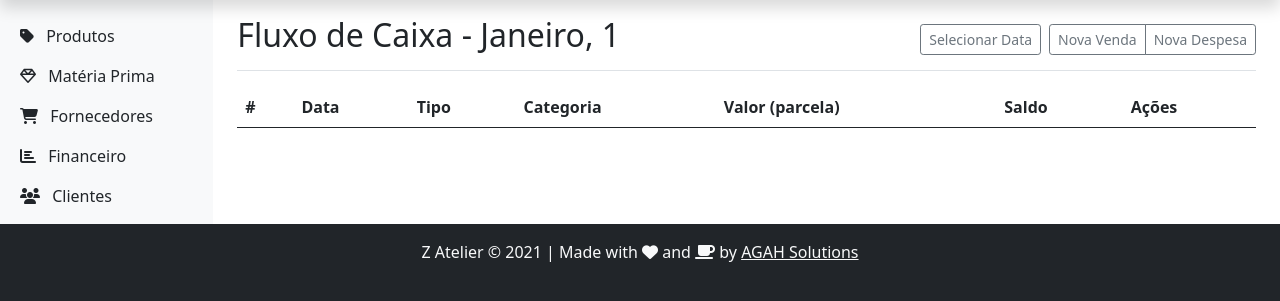
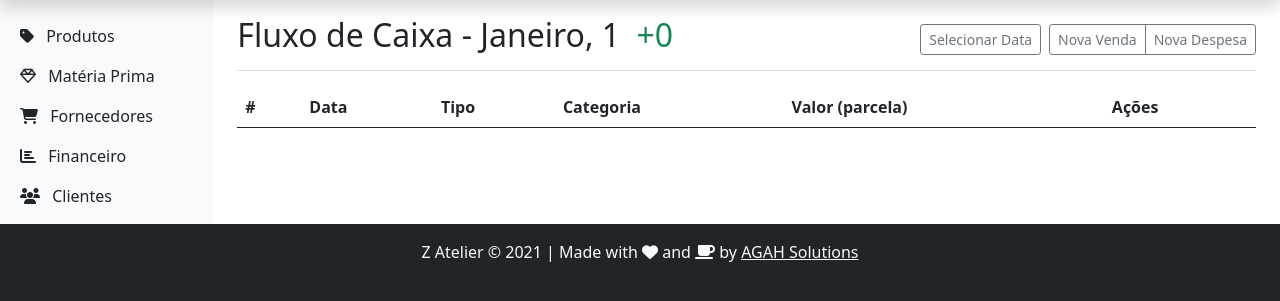
Before and after one commit to h-zanetti/jewelry-manager, a Django app: page /financeiro/fluxo_de_caixa/1/1/ in a window 1280 px wide. Shown: the part 40-341 px from the top of the page. Run offline with Django 3.2, Linux system fonts and the light colour scheme; a user stored in the database is signed in; tables that the repository leaves empty hold one stand-in row (values such as "Sample post"); lists and menus that the app fills with data are empty; parts of the project's set-up code (start-up, migrations or seed data) failed here and were passed over; some libraries are stand-ins or nearby versions.

Commit message:
Adicionado saldo em fluxo de caixa close #97

```diff
--- a/webdev/financeiro/templates/financeiro/fluxo_de_caixa.html
+++ b/webdev/financeiro/templates/financeiro/fluxo_de_caixa.html
@@ -1,10 +1,18 @@
 {% extends 'base.html' %}
 {% load bootstrap5 %}
 {% load financeiro %}
+{% load humanize %}
 
 {% block content %}
 <div class="d-flex justify-content-between flex-wrap flex-md-nowrap align-items-center pt-3 pb-2 mb-3 border-bottom">
-    <h1 class="h2">Fluxo de Caixa - {{ data|date:"F, Y" }} </h1>
+    <h1 class="h2">
+        Fluxo de Caixa - {{ data|date:"F, Y" }}
+        {% if saldo >= 0%}
+        <span class="text-success ms-2">+{{ saldo|intcomma }}</span>
+        {% else %}
+        <span class="text-danger ms-2">{{ saldo|intcomma }}</span>
+        {% endif %}
+    </h1>
     <div class="btn-toolbar mb-2 mb-md-0">
         <button type="button" class="btn btn-sm btn-outline-secondary">Selecionar Data</button>
         <div class="btn-group ms-2">
@@ -23,7 +31,6 @@
                 <th scope="col">Tipo</th>
                 <th scope="col">Categoria</th>
                 <th scope="col">Valor (parcela)</th>
-                <th scope="col">Saldo</th>
                 <th scope="col">Ações</th>
             </tr>
         </thead>
@@ -47,7 +54,6 @@
                         R$ {{ t.total_pago }}
                     {% endif %}
                 </td>
-                <td></td>
                 <td>
                     <ul class="list-inline m-0">
                         <li class="list-inline-item me-3">
--- a/webdev/financeiro/views.py
+++ b/webdev/financeiro/views.py
@@ -1,8 +1,8 @@
 from dateutil.relativedelta import relativedelta
 import datetime as dt
-from math import ceil
 from itertools import chain
-from django.db.models import F
+from django.db.models import Sum
+from django.db.models.fields import DecimalField, FloatField
 from django.urls import reverse
 from django.shortcuts import render, redirect
 from django.contrib.auth.decorators import login_required
@@ -180,7 +180,7 @@ def deletar_venda(request, venda_id):
 @login_required
 def fluxo_de_caixa(request, ano, mes):
     vendas_do_mes = Venda.objects.filter(data__year=ano, data__month=mes)
-    vendas_parceladas = Venda.objects.filter(
+    vendas_anteriores = Venda.objects.filter(
         data__lt=dt.date(ano, mes, 1),
         ultima_parcela__gte=dt.date(ano, mes, 1)
     )
@@ -188,12 +188,20 @@ def fluxo_de_caixa(request, ano, mes):
     despesas_fixas = Despesa.objects.filter(repetir__in=['d', 'm'], data__lt=dt.date(ano, mes, 1))
     despesas_anuais = Despesa.objects.filter(repetir='a', data__lt=dt.date(ano, 1, 1), data__month=mes)
 
+    receita = 0
+    for venda in chain(vendas_do_mes, vendas_anteriores):
+        receita += venda.get_preco_parcela()
+    despesas =  0
+    for despesa in chain(despesas_do_mes, despesas_fixas, despesas_anuais):
+        despesas += despesa.total_pago
+
     context = {
+        'data': dt.date(ano, mes, 1),
+        'saldo': receita - despesas,
         'transacoes': sorted(
-            chain(vendas_do_mes, vendas_parceladas, despesas_do_mes, despesas_fixas, despesas_anuais),
+            chain(vendas_do_mes, vendas_anteriores, despesas_do_mes, despesas_fixas, despesas_anuais),
             key=lambda instance: instance.data
         ),
-        'data': dt.date(ano, mes, 1),
     }
 
     return render(request, 'financeiro/fluxo_de_caixa.html', context)
```
Also changed, not shown: webdev/financeiro/tests/test_fluxo_de_caixa_get.py (+10 -0 lines).
